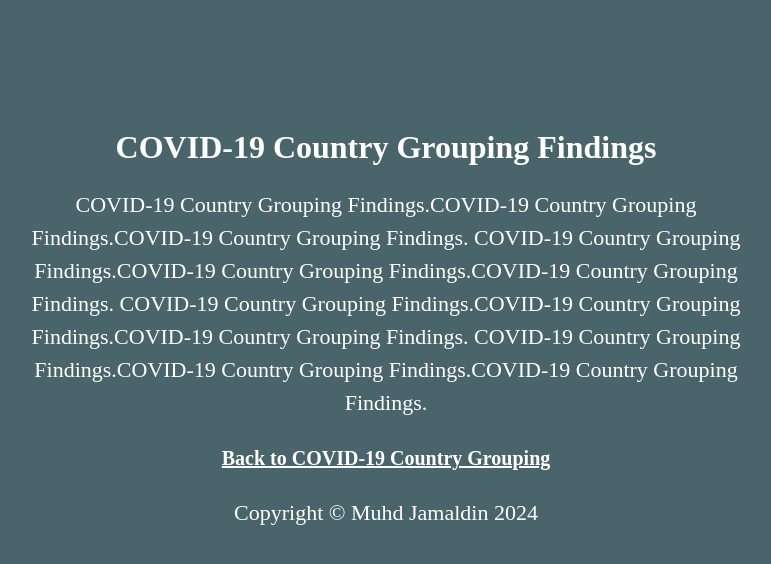
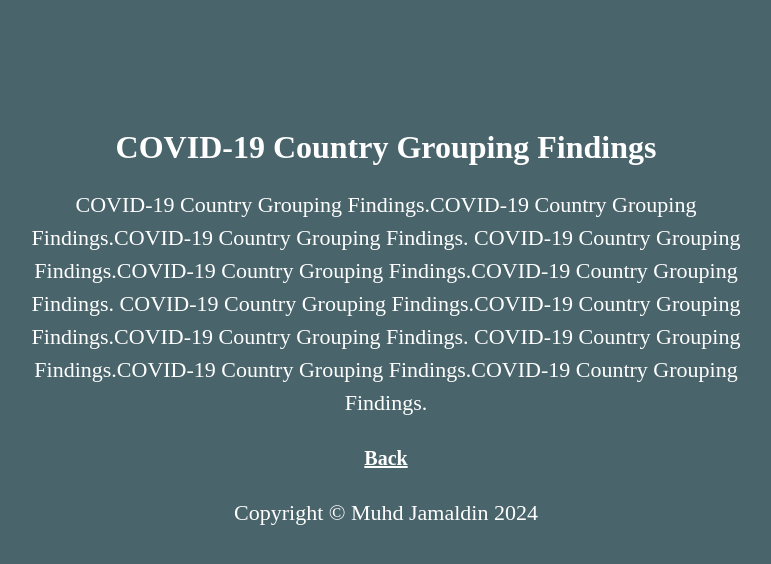
Before and after one commit to Md-Khid/Md-Khid, a Jekyll site: the page findings/1.html, which Jekyll copies as it is, in a window 1280 px wide. Shown: the top 564 px of the page, without its empty margins (254-1025 px from the left). Built offline with Jekyll 4.4.1, drawn with Linux system fonts in a browser that asks for light colours.

Commit message:
Update 1.html

```diff
--- a/findings/1.html
+++ b/findings/1.html
@@ -54,7 +54,7 @@
     COVID-19 Country Grouping Findings.COVID-19 Country Grouping Findings.COVID-19 Country Grouping Findings.
     </p>
     <!-- Back Button -->
-    <p style="text-align: center;"><a href="https://md-khid.github.io" class="back-link"><strong>Back to COVID-19 Country Grouping</strong></a></p>
+    <p style="text-align: center;"><a href="https://md-khid.github.io" class="back-link"><strong>Back</strong></a></p>
 </div>
 
 <!-- Footer -->
```
